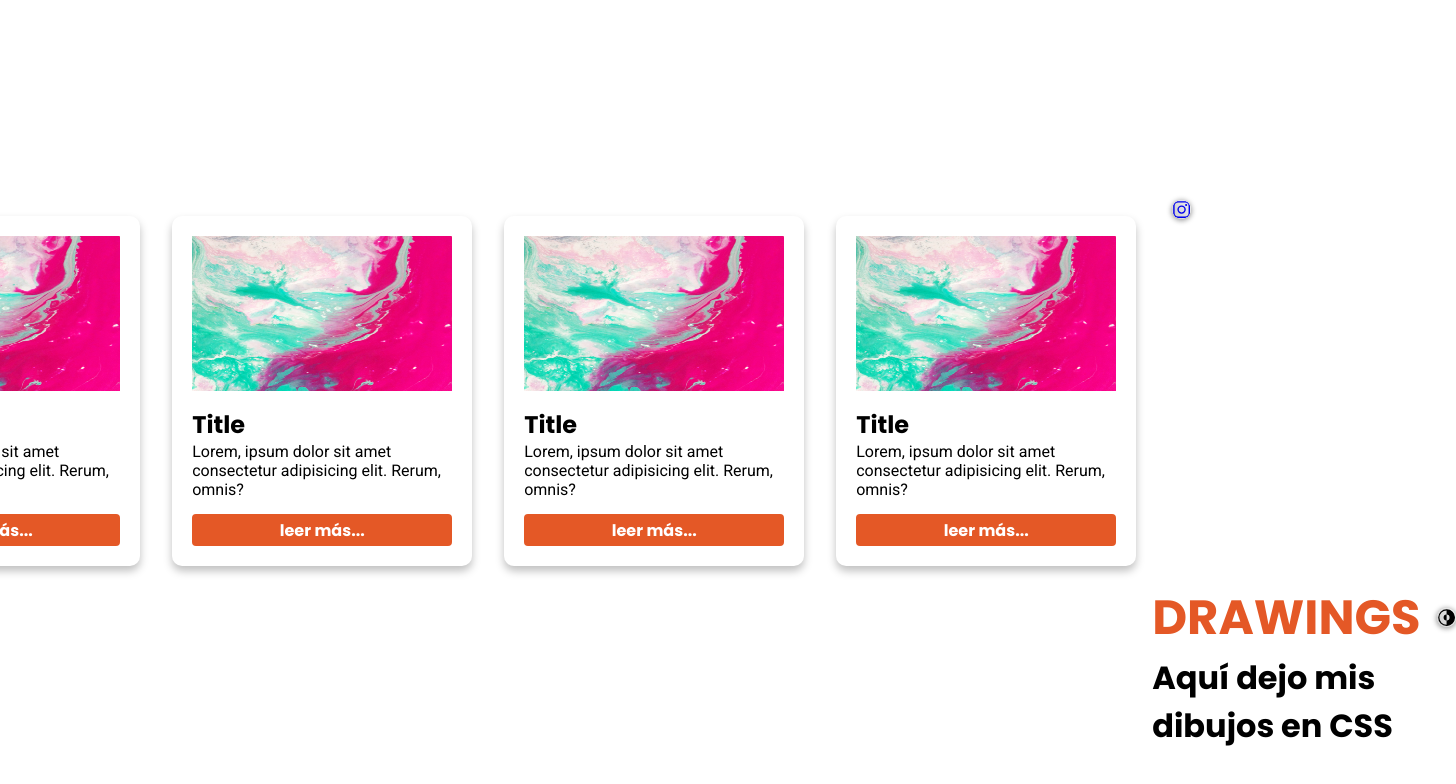
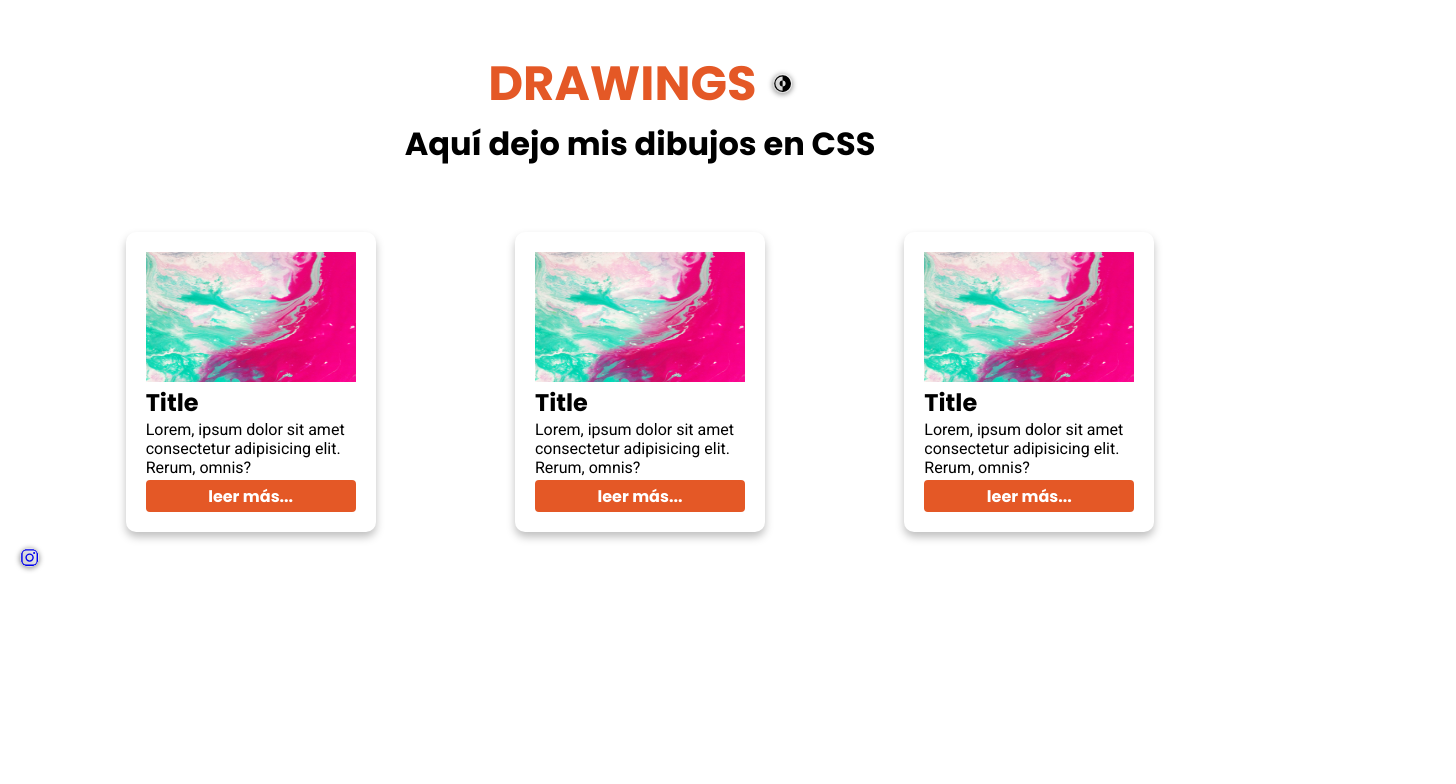
Before and after one commit to Esteban26/Design_webs, a plain HTML site: page page/html/index.html in a window 1280 px wide. Shown: the whole page, 1456 px wide, since content can reach past the window. Drawn offline with nearby package versions, Linux system fonts and the light colour scheme.

Commit message:
mejore el diseño grid

```diff
--- a/page/css/style.css
+++ b/page/css/style.css
@@ -17,17 +17,7 @@
 
 }
 
-html{
-    display: grid;
-    justify-items: center;
-    grid-template-columns: repeat(3,1fr);
-    grid-template-rows: repeat(4,200px);
-    grid-template-areas:
-    'header header header'
-    'main main main'
-    'main main main'
-    'footer footer footer';
-}
+
 
 h1{
     display: inline-block;
@@ -39,6 +29,7 @@ h1{
 h2{
     font-weight: bold;
     font-size: 2rem;
+    display: inline-block;
 
 }
 
@@ -50,24 +41,45 @@ p{
     font-family: 'Roboto', sans-serif;
 }
 
+body{
+    display: grid;
+    grid-template-columns: repeat(2,auto);
+    grid-template-rows: repeat(4,auto);
+    grid-template-areas:
+    'header header'
+    'main main'
+    'main main'
+    'footer footer';
+    align-items: center;
+}
+
 header{
-    grid-column: 1/4;
+    grid-area: header;
+    grid-column: 1/3;
     grid-row: 1/2;
-    grid-area: header;
     justify-self: center;
-    align-self: center;
+    margin: 3rem 0;
+}
+
+main{
+    /* height: 100vh; */
+    display: grid;
+    grid-template-columns: repeat(3,auto);
+    margin: 0 4rem;
+    grid-template-rows: auto;
+    grid-auto-flow: row;
+    grid-row: 2/4;
+    grid-column: 1/3;
+    grid-area: main;
+    grid-row: 2/4;
+    grid-gap: 1rem;
     justify-items: center;
 }
 
-body{
-    /* height: 100vh; */
-    display: grid;
-    grid-template-columns: repeat(3,auto);
-    grid-template-rows: auto;
-    grid-auto-flow: row;
-    grid-column: 1/4;
-    grid-row: 2/4;
-    grid-area: main;
+footer{
+    grid-area: footer;
+    grid-row: 4/5;
+    grid-column: 1/3;
 }
 
 .title{
@@ -100,8 +112,8 @@ img{
     display: flex;
     flex-direction: column;
     justify-content: space-between;
-    width: 300px;
-    height: 350px;
+    width: 250px;
+    height: 300px;
     /* background-color: #4e4e4e59; */
     margin: 1rem;
     padding: 20px;
@@ -119,9 +131,7 @@ button{
     color:white;
 }
 
-footer{
-    grid-area: ;
-}
+
 
 @media screen and (max-width: 1024px){
     main{
--- a/page/html/index.html
+++ b/page/html/index.html
@@ -8,14 +8,15 @@
     <link rel="stylesheet" href="../css/style.css">
 
 </head>
-<header>
+<body>
+    <header>
         <div class="title">
             <h1>DRAWINGS</h1>
             <ion-icon name="invert-mode-outline"></ion-icon>
         </div>
         <h2>Aquí dejo mis dibujos en CSS</h2>
-</header>
-<body>
+    </header>
+    <main>
         <div class="card">
             <img src="../img/pexels-zaksheuskaya-1561020.jpg" alt="img">
             <div class="text">
@@ -40,7 +41,7 @@
             </div>
             <button type="submit">leer más...</button>
         </div>
-        <div class="card">
+        <div class="card" style="display: none;">
             <img src="../img/pexels-zaksheuskaya-1561020.jpg" alt="img">
             <div class="text">
                 <h3>Title</h3>
@@ -48,6 +49,40 @@
             </div>
             <button type="submit">leer más...</button>
         </div>
+        <div class="card" style="display: none;">
+            <img src="../img/pexels-zaksheuskaya-1561020.jpg" alt="img">
+            <div class="text">
+                <h3>Title</h3>
+                <p>Lorem, ipsum dolor sit amet consectetur adipisicing elit. Rerum, omnis?</p>
+            </div>
+            <button type="submit">leer más...</button>
+        </div>
+        <div class="card"style="display: none;">
+            <img src="../img/pexels-zaksheuskaya-1561020.jpg" alt="img">
+            <div class="text">
+                <h3>Title</h3>
+                <p>Lorem, ipsum dolor sit amet consectetur adipisicing elit. Rerum, omnis?</p>
+            </div>
+            <button type="submit">leer más...</button>
+        </div>
+        <div class="card" style="display: none;">
+            <img src="../img/pexels-zaksheuskaya-1561020.jpg" alt="img">
+            <div class="text">
+                <h3>Title</h3>
+                <p>Lorem, ipsum dolor sit amet consectetur adipisicing elit. Rerum, omnis?</p>
+            </div>
+            <button type="submit">leer más...</button>
+        </div>
+        <div class="card" style="display: none;">
+            <img src="../img/pexels-zaksheuskaya-1561020.jpg" alt="img">
+            <div class="text">
+                <h3>Title</h3>
+                <p>Lorem, ipsum dolor sit amet consectetur adipisicing elit. Rerum, omnis?</p>
+            </div>
+            <button type="submit">leer más...</button>
+        </div>
+
+    </main>
 </body>
 <footer>
     <h1></h1>
```
